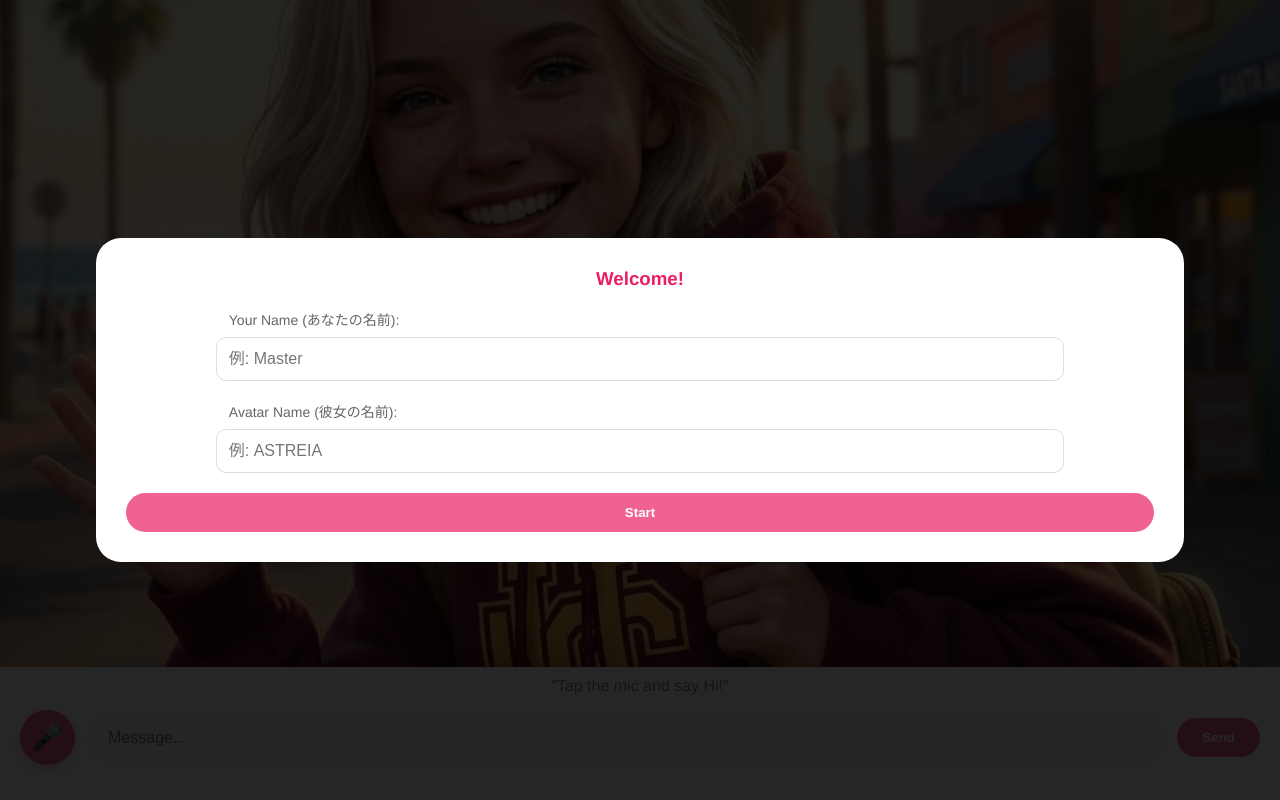
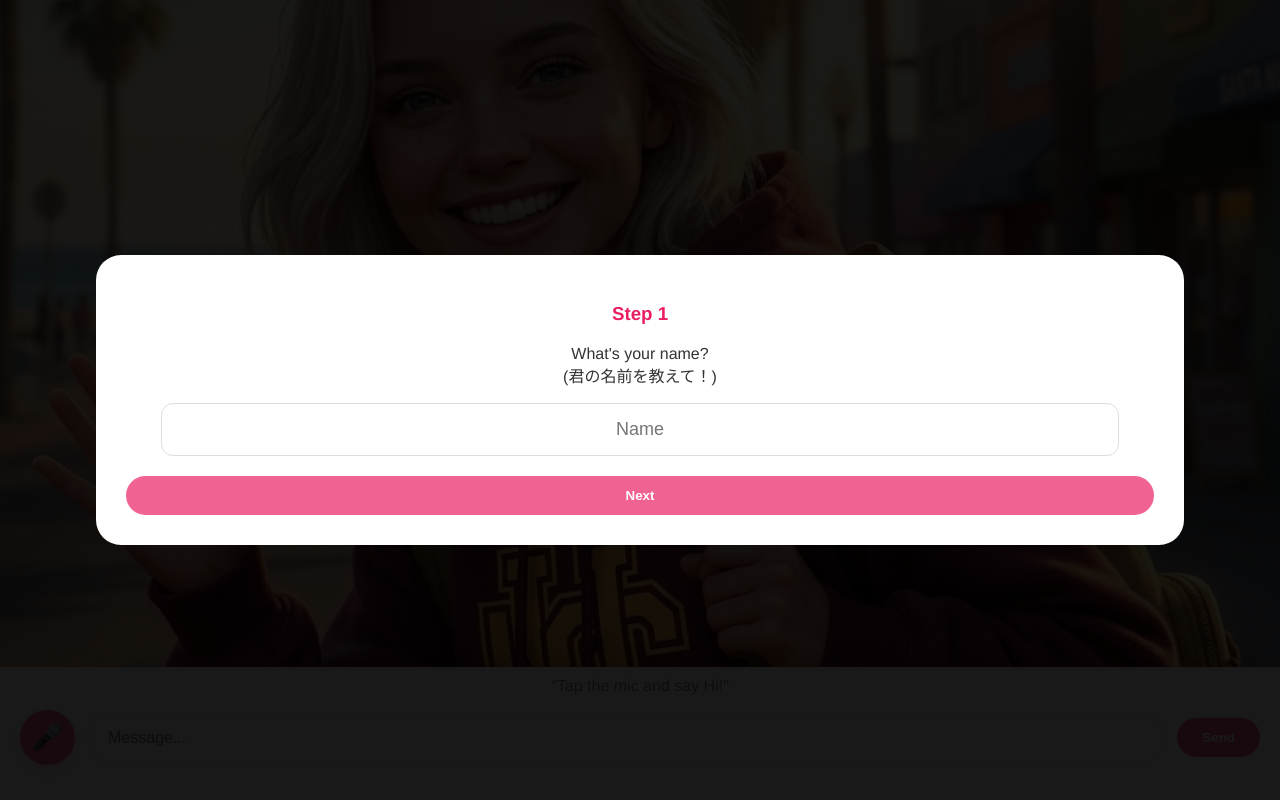
Before and after one commit to fantasyspring/ASTREIA, a Flask app: page / in a window 1280 px wide. Run offline with Flask 3, Linux system fonts and the light colour scheme.

Commit message:
Update index.html

```diff
--- a/templates/index.html
+++ b/templates/index.html
@@ -12,117 +12,61 @@
             display: flex; flex-direction: column; overflow: hidden;
         }
 
-        /* アバターエリア（全面表示） */
+        /* アバターエリア */
         .avatar-area {
-            width: 100%;
-            flex: 1;
-            overflow: hidden;
-            position: relative;
+            width: 100%; flex: 1; overflow: hidden; position: relative;
         }
-
-        #avatar-img {
-            width: 100%;
-            height: 100%;
-            object-fit: cover;
-        }
+        #avatar-img { width: 100%; height: 100%; object-fit: cover; }
 
         /* 吹き出し */
         #display-text {
-            position: absolute;
-            bottom: 30px; left: 50%;
+            position: absolute; bottom: 30px; left: 50%;
             transform: translateX(-50%);
             background: rgba(255,255,255,0.95);
-            padding: 15px 25px;
-            border-radius: 20px;
+            padding: 15px 25px; border-radius: 20px;
             box-shadow: 0 4px 15px rgba(0,0,0,0.1);
-            width: 85%;
-            text-align: center;
-            font-size: 1.1rem;
-            display: none;
-            z-index: 10;
+            width: 85%; text-align: center; font-size: 1.1rem;
+            display: none; z-index: 10;
         }
 
-        /* ガイドテキスト */
-        .guide-text {
-            text-align: center;
-            padding: 10px 0;
-            font-size: 16px;
-            color: #888;
+        .guide-text { text-align: center; padding: 10px 0; font-size: 16px; color: #888; }
+
+        /* 操作エリア */
+        .ui-container { padding: 5px 20px 35px; display: flex; align-items: center; gap: 12px; }
+
+        #mic-btn {
+            width: 55px; height: 55px; background-color: #f06292;
+            border-radius: 50%; border: none; display: flex; align-items: center; justify-content: center;
+            cursor: pointer; box-shadow: 0 4px 12px rgba(240, 98, 146, 0.4);
+            flex-shrink: 0; font-size: 26px; color: white;
+        }
+        #mic-btn.active { background-color: #e91e63; animation: pulse 1s infinite; }
+        @keyframes pulse { 0% { transform: scale(1); } 50% { transform: scale(1.1); } 100% { transform: scale(1); } }
+
+        #user-input {
+            flex-grow: 1; height: 50px; border-radius: 25px; border: 1px solid #eee;
+            background-color: #f8f8f8; padding: 0 20px; font-size: 16px; outline: none;
         }
 
-        /* 操作エリア */
-        .ui-container {
-            padding: 5px 20px 35px;
-            display: flex;
-            align-items: center;
-            gap: 12px;
-        }
+        #send-btn { background-color: #f06292; color: white; border: none; padding: 12px 25px; border-radius: 25px; font-weight: bold; }
 
-        #mic-btn {
-            width: 55px; height: 55px;
-            background-color: #f06292;
-            border-radius: 50%;
-            border: none;
-            display: flex; align-items: center; justify-content: center;
-            cursor: pointer;
-            box-shadow: 0 4px 12px rgba(240, 98, 146, 0.4);
-            flex-shrink: 0; font-size: 26px; color: white;
-            transition: 0.3s;
-        }
-
-        #mic-btn.active {
-            background-color: #e91e63;
-            animation: pulse 1s infinite;
-        }
-        @keyframes pulse {
-            0% { transform: scale(1); }
-            50% { transform: scale(1.1); opacity: 0.8; }
-            100% { transform: scale(1); }
-        }
-
-        #user-input {
-            flex-grow: 1;
-            height: 50px;
-            border-radius: 25px;
-            border: 1px solid #eee;
-            background-color: #f8f8f8;
-            padding: 0 20px;
-            font-size: 16px;
-            outline: none;
-        }
-
-        #send-btn {
-            background-color: #f06292;
-            color: white;
-            border: none;
-            padding: 12px 25px;
-            border-radius: 25px;
-            font-weight: bold;
-            cursor: pointer;
-        }
-
-        /* セットアップ用オーバーレイ */
+        /* ステップ式セットアップ画面 */
         #setup-overlay {
             position: fixed; top: 0; left: 0; width: 100%; height: 100%;
-            background: rgba(0,0,0,0.85);
-            display: flex; justify-content: center; align-items: center;
-            z-index: 100; display: none;
+            background: rgba(0,0,0,0.9); display: flex; justify-content: center; align-items: center; z-index: 100;
+            display: none;
         }
-        .setup-box {
-            background: white; padding: 30px; border-radius: 25px; width: 85%; text-align: center;
-            box-sizing: border-box;
-        }
-        .setup-box h3 { color: #e91e63; margin-top: 0; }
-        .setup-box label { display: block; text-align: left; margin-left: 10%; font-size: 14px; color: #666; }
-        .setup-box input {
-            width: 80%; padding: 12px; margin: 8px 0 20px; border-radius: 10px; border: 1px solid #ddd; font-size: 16px;
-        }
+        .setup-box { background: white; padding: 30px; border-radius: 25px; width: 85%; text-align: center; box-sizing: border-box; }
+        .setup-box h3 { color: #e91e63; margin-bottom: 20px; }
+        .setup-box input { width: 90%; padding: 15px; margin-bottom: 20px; border-radius: 12px; border: 1px solid #ddd; font-size: 18px; text-align: center; }
+        .step { display: none; }
+        .step.active { display: block; }
     </style>
 </head>
 <body>
 
 <div class="avatar-area">
-    <img id="avatar-img" src="{{ url_for('static', filename='avatar_icon.png') }}" alt="Avatar">
+    <img id="avatar-img" src="{{ url_for('static', filename='avatar_icon.png') }}">
     <div id="display-text"></div>
 </div>
 
@@ -134,18 +78,24 @@
     <button id="send-btn" onclick="sendMessage()">Send</button>
 </div>
 
+<!-- ステップ式セットアップ -->
 <div id="setup-overlay">
     <div class="setup-box">
-        <h3>Welcome!</h3>
+        <!-- ステップ1: 自分の名前 -->
+        <div id="step1" class="step active">
+            <h3>Step 1</h3>
+            <p>What's your name?<br>(君の名前を教えて！)</p>
+            <input type="text" id="setup-user-name" placeholder="Name">
+            <button id="send-btn" style="width:100%" onclick="nextStep()">Next</button>
+        </div>
 
-        <label>Your Name (あなたの名前):</label>
-        <input type="text" id="setup-user-name" placeholder="例: Master">
-
-        <label>Avatar Name (彼女の名前):</label>
-        <input type="text" id="setup-ai-name" placeholder="例: ASTREIA">
-
-        <br>
-        <button id="send-btn" style="width:100%" onclick="completeSetup()">Start</button>
+        <!-- ステップ2: アバターの名前 -->
+        <div id="step2" class="step">
+            <h3>Step 2</h3>
+            <p>What's my name?<br>(私をなんて呼ぶ？)</p>
+            <input type="text" id="setup-ai-name" placeholder="Avatar Name">
+            <button id="send-btn" style="width:100%" onclick="completeSetup()">Start Chat</button>
+        </div>
     </div>
 </div>
 
@@ -163,16 +113,23 @@
         }
     }
 
+    // 初回起動判定
     {% if first_launch %}
     document.getElementById('setup-overlay').style.display = 'flex';
     {% endif %}
+
+    function nextStep() {
+        unlockAudio();
+        const userName = document.getElementById('setup-user-name').value;
+        if (!userName) { alert("Please enter your name!"); return; }
+        document.getElementById('step1').classList.remove('active');
+        document.getElementById('step2').classList.add('active');
+    }
 
     async function completeSetup() {
         unlockAudio();
         const userName = document.getElementById('setup-user-name').value;
         const aiName = document.getElementById('setup-ai-name').value || "ASTREIA";
-
-        if (!userName) { alert("Please enter your name!"); return; }
 
         await fetch('/setup', {
             method: 'POST',
@@ -182,37 +139,33 @@
 
         document.getElementById('setup-overlay').style.display = 'none';
         display.style.display = 'block';
-        display.innerText = `Hi! I'm ${aiName}. Nice to meet you, ${userName}!`;
-        speak(`Hi! I am ${aiName}. Nice to meet you, ${userName}!`);
+        const msg = `Hi ${userName}! I'm ${aiName}! Let's talk!`;
+        display.innerText = msg;
+        speak(msg);
     }
 
+    // 音声認識
     const recognition = new (window.SpeechRecognition || window.webkitSpeechRecognition)();
     recognition.lang = 'en-US';
 
     function startRecognition() {
         unlockAudio();
-        try {
-            recognition.start();
-            micBtn.classList.add('active');
-        } catch (e) {}
+        try { recognition.start(); micBtn.classList.add('active'); } catch (e) {}
     }
 
     recognition.onresult = (event) => {
         input.value = event.results[0][0].transcript;
         sendMessage();
     };
-
     recognition.onend = () => micBtn.classList.remove('active');
 
     async function sendMessage() {
         unlockAudio();
         const text = input.value;
         if (!text) return;
-
         display.style.display = 'block';
         display.innerText = "...";
         input.value = "";
-
         try {
             const response = await fetch('/chat', {
                 method: 'POST',
@@ -222,24 +175,18 @@
             const data = await response.json();
             display.innerText = data.response;
             speak(data.response);
-        } catch (e) {
-            display.innerText = "Error...";
-        }
+        } catch (e) { display.innerText = "Error..."; }
     }
 
-    // --- 音声設定の調整 (ここが重要です) ---
+    // --- 音声設定: 超・元気なハイトーン ---
     function speak(text) {
         window.speechSynthesis.cancel();
         const uttr = new SpeechSynthesisUtterance(text);
         uttr.lang = 'en-US';
-
-        // 元気で明るい声にするための設定
-        uttr.rate = 1.1;  // 少し早口にして、弾むような感じに（1.0〜1.2がおすすめ）
-        uttr.pitch = 1.3; // 声を高くして、若々しく明るい印象に（1.0〜1.5がおすすめ）
-
+        uttr.rate = 1.2;  // さらに少し速くして活発さをアップ
+        uttr.pitch = 1.5; // 最大級に高く設定して「女の子らしさ」を強調
         window.speechSynthesis.speak(uttr);
     }
 </script>
-
 </body>
 </html>
```
